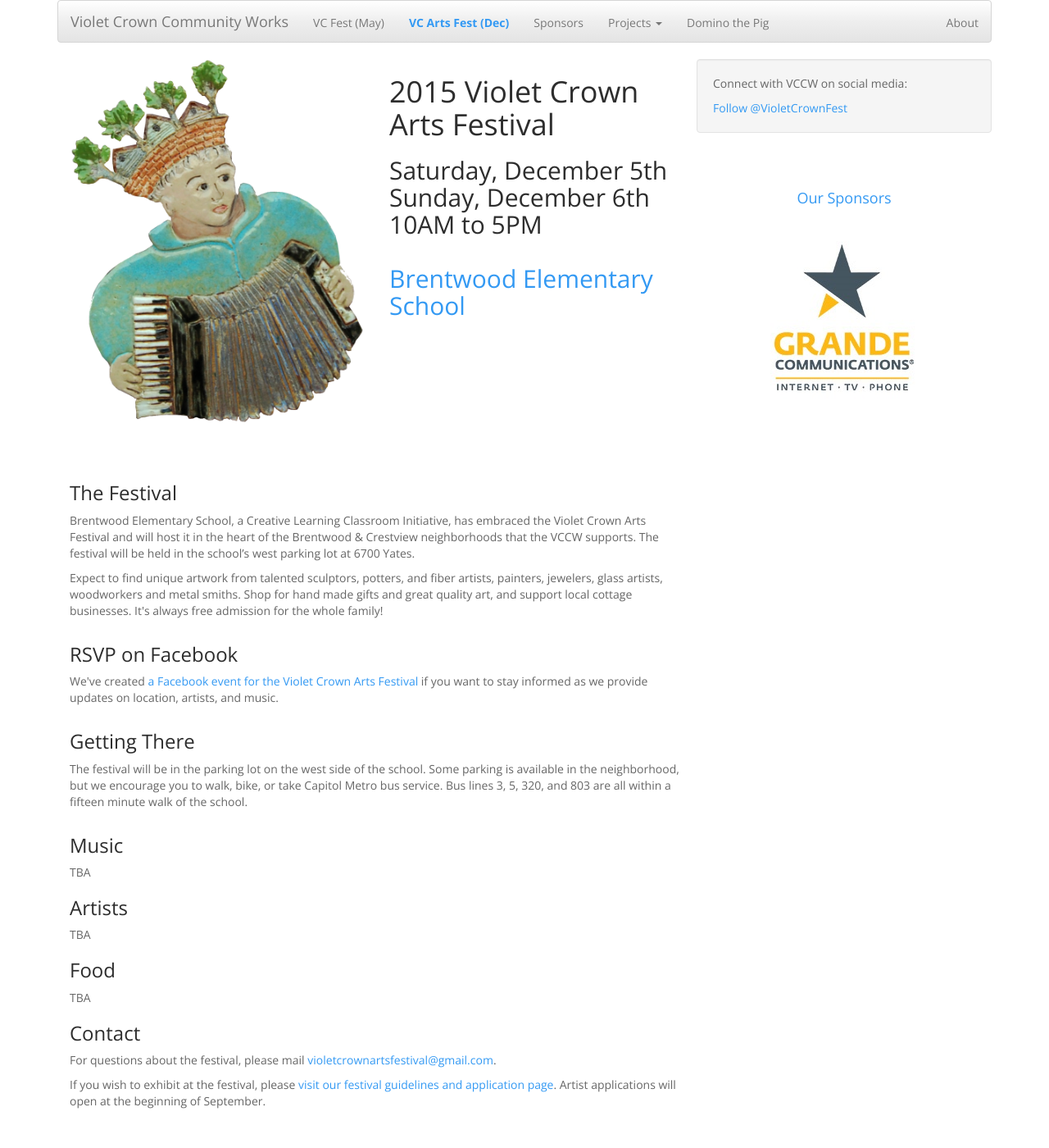
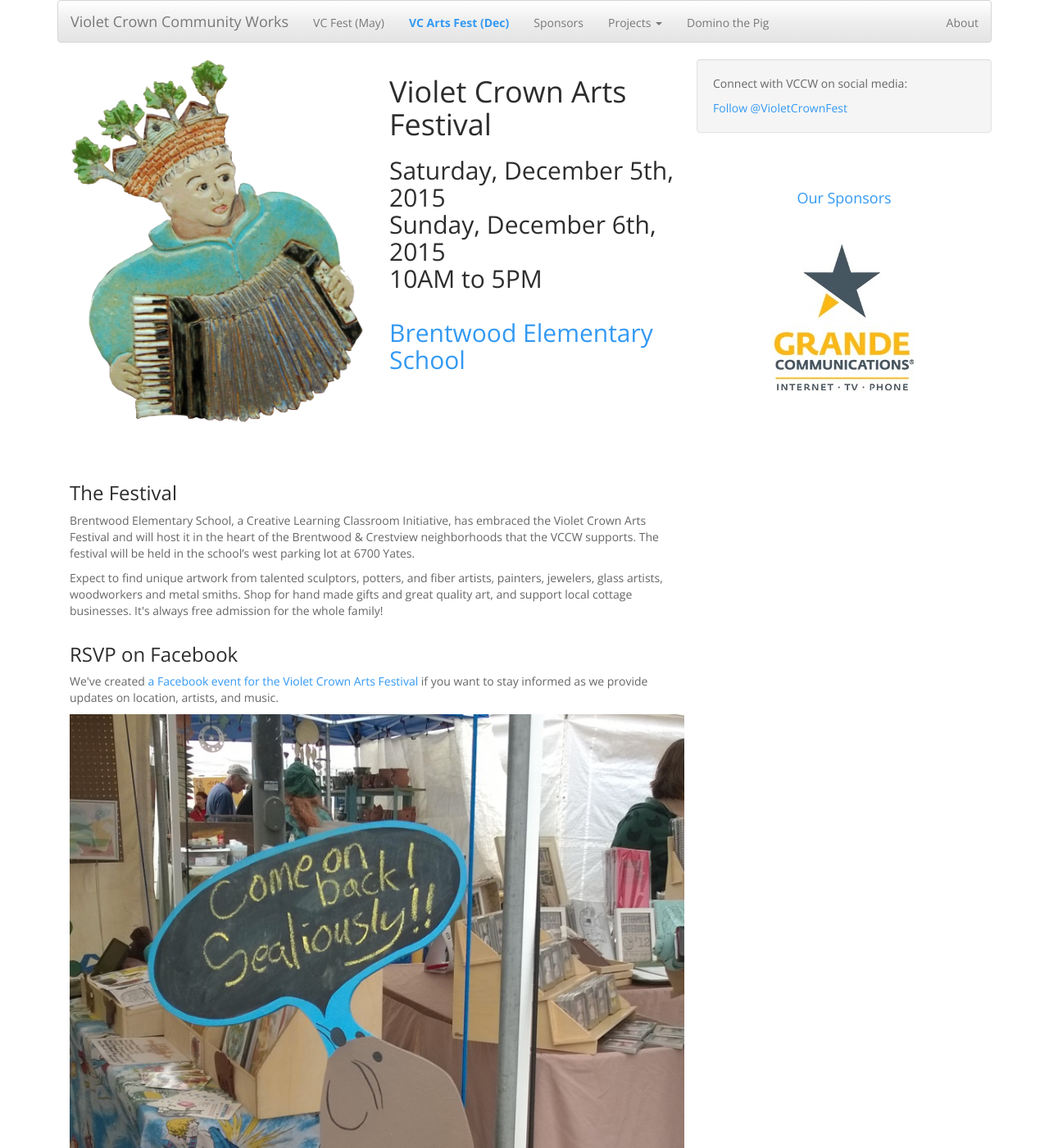
Before and after one commit to vccw/vccw.github.io, a Jekyll site: the page built from artsfest.md, in a window 1280 px wide and 1400 px high. Shown: the whole window at 82% size. Built offline with Jekyll 4.4.1, drawn with Linux system fonts in a browser that asks for light colours; comment, search, counter and statistics services are not loaded.

Commit message:
Update artsfest.md

```diff
--- a/artsfest.md
+++ b/artsfest.md
@@ -7,10 +7,10 @@
 	<div class="row">
 		<div class="col-md-4"><img src="img/Accordion player 400x496.png" title="Many thanks to artist Jean Graham for the use of images from the Wall of Welcome" class="img-responsive"></div>
 		<div class="col-md-4">
-			<h1>2015 Violet Crown Arts Festival</h1>
+			<h1>Violet Crown Arts Festival</h1>
 			<h2>
-				Saturday, December 5th<br>
-				Sunday, December 6th<br>
+				Saturday, December 5th, 2015<br>
+				Sunday, December 6th, 2015<br>
 				10AM to 5PM<br>
 				<br>
 				<a href="https://goo.gl/maps/xov1S">Brentwood Elementary School</a>
@@ -48,6 +48,10 @@
 
 	</div></div>
 
+	<div class="row">
+		<div class="col-md-8"><img src="img/arts2014_02.jpg" class="img-responsive"></div>
+        </div>
+
 	<div class="row"><div class="col-md-8">
 
 		<h3>Getting There</h3>
@@ -59,6 +63,7 @@
 
 	</div></div>
 
+<!--
 	<div class="row"><div class="col-md-8">
 
 		<h3>Music</h3>
@@ -82,6 +87,7 @@
 		TBA
 
 	</div></div>
+-->
 	<div class="row"><div class="col-md-8">
 
 		<h3>Contact</h3>
```
